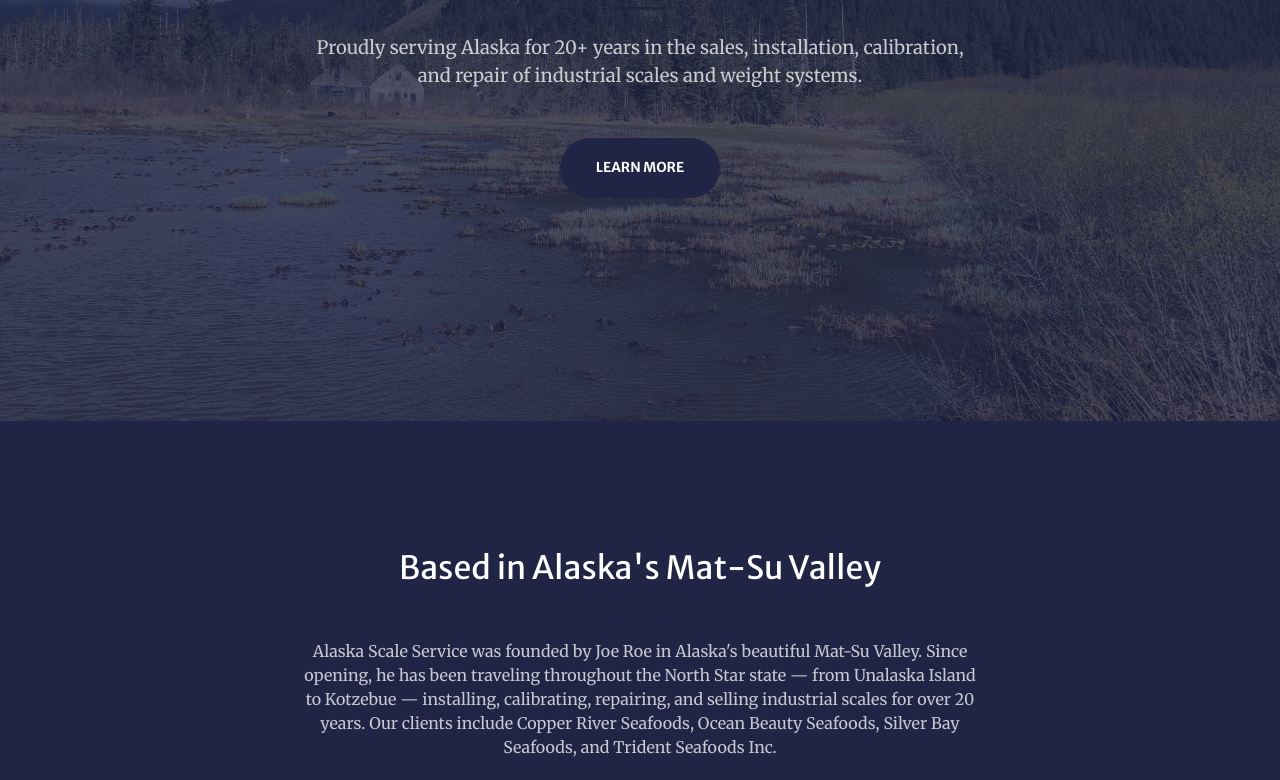
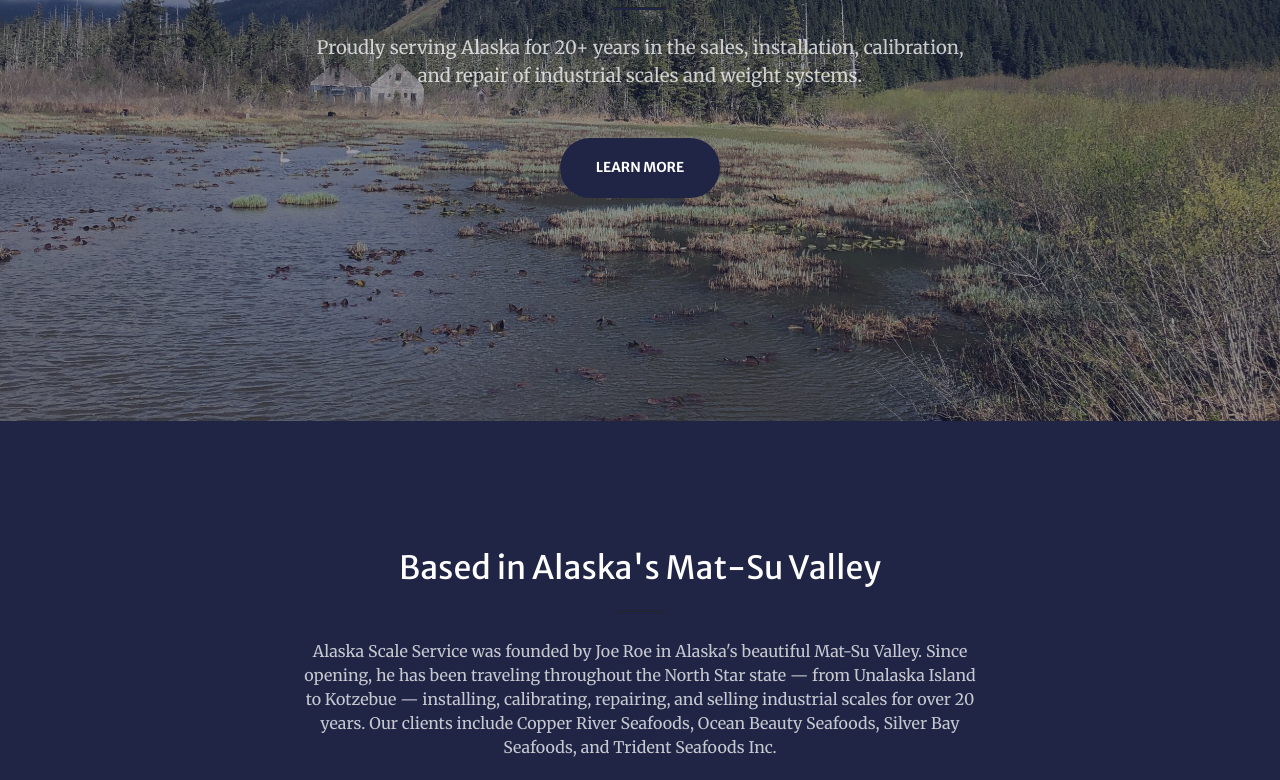
Before and after one commit to almccon/alaskascaleservice.com, a plain HTML site: page index.html in a window 1280 px wide. Shown: the part 379-1159 px from the top of the page. Drawn offline with nearby package versions, Linux system fonts and the light colour scheme.

Commit message:
adjust overlay

```diff
--- a/css/custom.css
+++ b/css/custom.css
@@ -68,7 +68,7 @@
 
 /* ----- Masthead: navy-tinted overlay ----- */
 header.masthead {
-  background: linear-gradient(to bottom, rgba(32, 37, 70, 0.78) 0%, rgba(32, 37, 70, 0.78) 100%), url("../assets/img/cover.jpg");
+  background: linear-gradient(to bottom, rgba(32, 37, 70, 0.45) 0%, rgba(32, 37, 70, 0.45) 100%), url("../assets/img/cover.jpg");
   background-position: center;
   background-repeat: no-repeat;
   background-size: cover;
```
